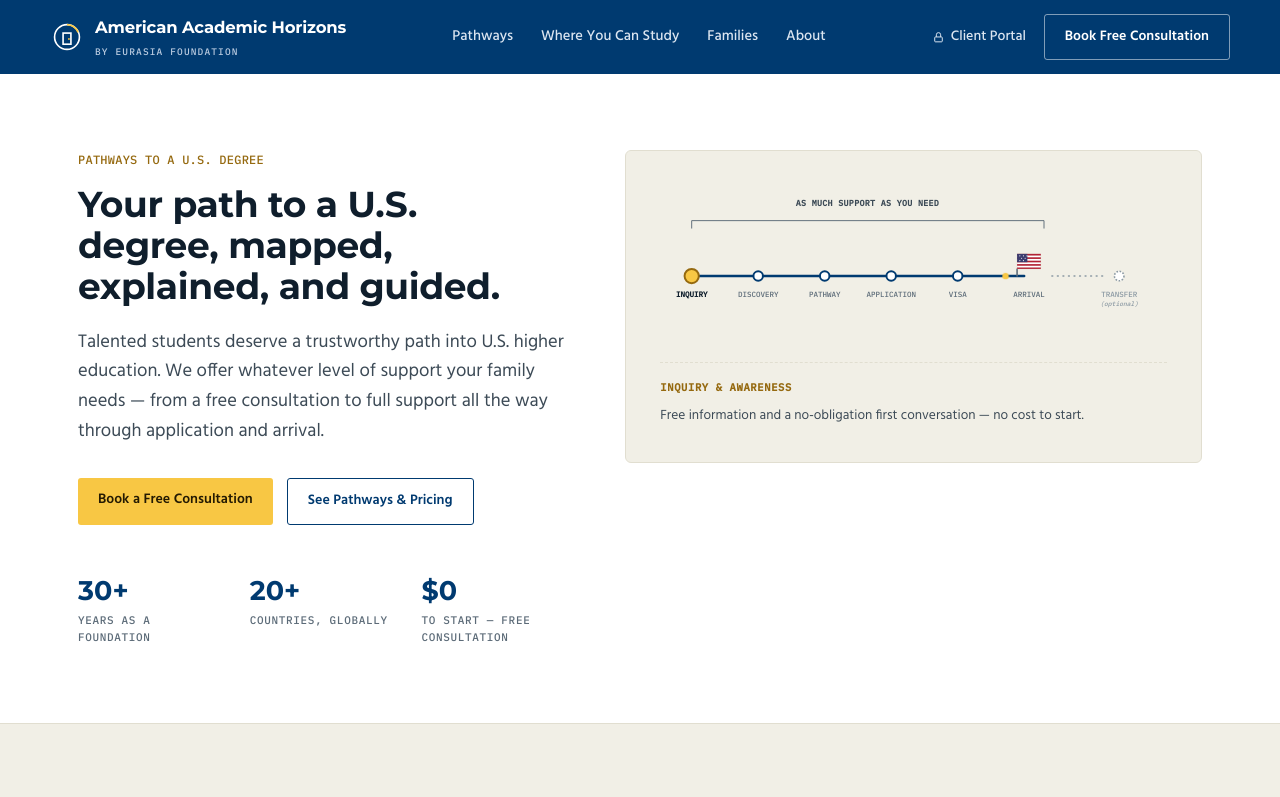
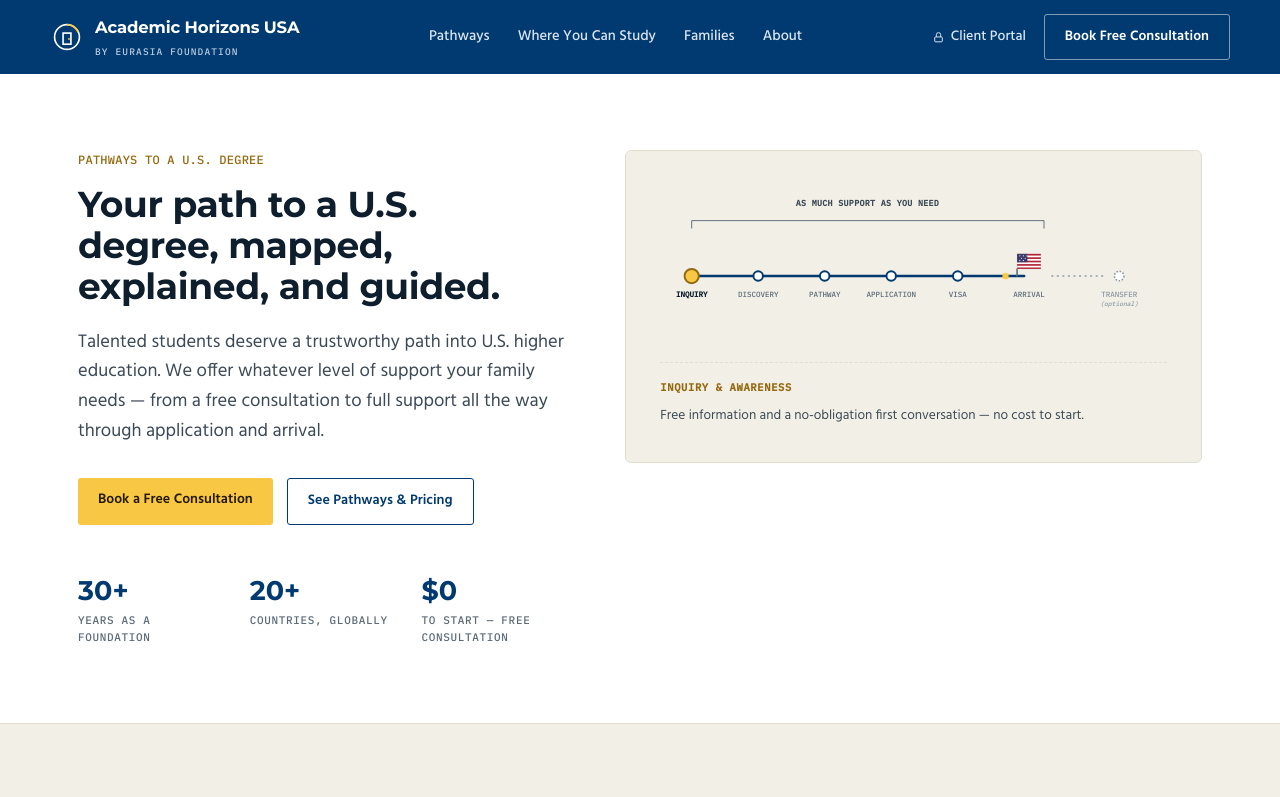
Before and after one commit to htopalyan/american-academic-horizons, a plain HTML site: page index.html in a window 1280 px wide. Shown: the top 797 px of the page. Drawn offline with Linux system fonts and the light colour scheme.

Commit message:
Rename site to Academic Horizons USA (#4)
Co-authored-by: htopalyan <321150655+htopalyan@users.noreply.github.com>
Co-authored-by: Claude Sonnet 5.5 <noreply@anthropic.com>

```diff
--- a/index.html
+++ b/index.html
@@ -3,7 +3,7 @@
 <head>
 <meta charset="UTF-8">
 <meta name="viewport" content="width=device-width, initial-scale=1">
-<title>American Academic Horizons</title>
+<title>Academic Horizons USA</title>
 <link rel="preconnect" href="https://fonts.googleapis.com">
 <link rel="preconnect" href="https://fonts.gstatic.com" crossorigin>
 <link href="https://fonts.googleapis.com/css2?family=Montserrat:wght@500;600;700;800&family=Hind:wght@400;500;600&family=IBM+Plex+Mono:wght@500&display=swap" rel="stylesheet">
@@ -403,7 +403,7 @@
         <circle cx="29" cy="29" r="1.4" fill="#F8C744"/>
       </svg>
       <span>
-        <span class="name">American Academic Horizons</span>
+        <span class="name">Academic Horizons USA</span>
         <span class="parent">by Eurasia Foundation</span>
       </span>
     </a>
@@ -1003,18 +1003,18 @@
     <div class="wrap">
       <span class="eyebrow">About Eurasia Foundation</span>
       <h1 id="about-h1" style="font-size:clamp(28px,4vw,42px);margin-top:12px;">Opening Doors. Building Futures.</h1>
-      <p class="sec-sub measure">American Academic Horizons is Eurasia Foundation's newest initiative — the same organization, thirty years in, turning toward a new kind of doorway.</p>
+      <p class="sec-sub measure">Academic Horizons USA is Eurasia Foundation's newest initiative — the same organization, thirty years in, turning toward a new kind of doorway.</p>
 
       <div class="timeline">
         <div class="t-stop"><i></i><span class="yr">1992</span><span class="d">Eurasia Foundation founded</span></div>
         <div class="t-stop"><i></i><span class="yr">2007</span><span class="d">Transformation into an international NGO</span></div>
         <div class="t-stop"><i></i><span class="yr">2019</span><span class="d">Expansion of our projects in Central Asia</span></div>
-        <div class="t-stop"><i></i><span class="yr">2026</span><span class="d">American Academic Horizons launches</span></div>
+        <div class="t-stop"><i></i><span class="yr">2026</span><span class="d">Academic Horizons USA launches</span></div>
       </div>
 
       <div style="margin-top:64px;max-width:70ch;">
         <h2 style="font-size:22px;">Why a foundation is doing this.</h2>
-        <p style="margin-top:14px;color:var(--ink-soft);font-size:16px;">Eurasia Foundation is a non&#8209;profit international development organization dedicated to engaging citizens and empowering communities globally. For over three decades, we've worked directly in the communities we serve — not as a distant funder, but as a partner on the ground. That commitment expanded into Central Asia in 2019, reaching Kazakhstan, Tajikistan, Turkmenistan, and Uzbekistan with locally led development work. American Academic Horizons grew out of a simple observation from that work: talented students across Central Asia have real paths to U.S. colleges, and smaller U.S. colleges have real room for them, but almost nobody is connecting the two honestly. So we built the connection ourselves, using the same standards of transparency and accountability that have defined our work since 1992.</p>
+        <p style="margin-top:14px;color:var(--ink-soft);font-size:16px;">Eurasia Foundation is a non&#8209;profit international development organization dedicated to engaging citizens and empowering communities globally. For over three decades, we've worked directly in the communities we serve — not as a distant funder, but as a partner on the ground. That commitment expanded into Central Asia in 2019, reaching Kazakhstan, Tajikistan, Turkmenistan, and Uzbekistan with locally led development work. Academic Horizons USA grew out of a simple observation from that work: talented students across Central Asia have real paths to U.S. colleges, and smaller U.S. colleges have real room for them, but almost nobody is connecting the two honestly. So we built the connection ourselves, using the same standards of transparency and accountability that have defined our work since 1992.</p>
         <p style="margin-top:14px;font-size:15px;"><a href="https://eurasia.org" target="_blank" rel="noopener" style="color:var(--navy);font-weight:600;text-decoration:none;border-bottom:1px solid var(--gold);">See Eurasia Foundation's full history and current programs at eurasia.org ↗</a></p>
       </div>
 
@@ -1045,7 +1045,7 @@
       <span class="updated" style="display:block;margin-top:10px;font-family:'IBM Plex Mono',monospace;font-size:12px;color:var(--muted);">Last updated: September 2026</span>
 
       <div class="narrative" style="margin-top:32px;">
-        <p>These terms cover your use of American Academic Horizons' advising services and this website. By booking a consultation or purchasing a package, you agree to them.</p>
+        <p>These terms cover your use of Academic Horizons USA's advising services and this website. By booking a consultation or purchasing a package, you agree to them.</p>
 
         <h2>Who can use our services</h2>
         <p>Our services, including the free consultation, are for students who are 18 years of age or older. We are not able to advise or accept payment on behalf of a student under 18.</p>
@@ -1129,7 +1129,7 @@
   <div class="wrap">
     <div class="footer-grid">
       <div class="footer-brand">
-        <div class="name">American Academic Horizons</div>
+        <div class="name">Academic Horizons USA</div>
         <p class="tag">An Eurasia Foundation initiative. Opening Doors. Building Futures.</p>
       </div>
       <div>
@@ -1154,7 +1154,7 @@
     </div>
     <div class="footer-bottom">
       <span>Admission decisions aren't ours to make — but if a student isn't admitted anywhere on a Full&#8209;Service Pathway or Direct Admission Premium package, your fee is fully refunded. Available to students 18 and older.</span>
-      <span>© 2026 Eurasia Foundation. American Academic Horizons is a program of Eurasia Foundation. <a href="#/terms" style="color:inherit;text-decoration:underline;">Terms</a> · <a href="#/privacy" style="color:inherit;text-decoration:underline;">Privacy</a></span>
+      <span>© 2026 Eurasia Foundation. Academic Horizons USA is a program of Eurasia Foundation. <a href="#/terms" style="color:inherit;text-decoration:underline;">Terms</a> · <a href="#/privacy" style="color:inherit;text-decoration:underline;">Privacy</a></span>
     </div>
   </div>
 </footer>
@@ -1163,14 +1163,14 @@
 (function(){
   var routes = ['home','pathways','what-is-2plus2','where-you-can-study','families','about','terms','privacy'];
   var titles = {
-    'home':'American Academic Horizons — Eurasia Foundation',
-    'pathways':'Pathways & Pricing — American Academic Horizons',
-    'what-is-2plus2':'What is 2+2? — American Academic Horizons',
-    'where-you-can-study':'Where You Can Study — American Academic Horizons',
-    'families':'Families & FAQ — American Academic Horizons',
-    'about':'About Eurasia Foundation — American Academic Horizons',
-    'terms':'Terms of Service — American Academic Horizons',
-    'privacy':'Privacy Policy — American Academic Horizons'
+    'home':'Academic Horizons USA — Eurasia Foundation',
+    'pathways':'Pathways & Pricing — Academic Horizons USA',
+    'what-is-2plus2':'What is 2+2? — Academic Horizons USA',
+    'where-you-can-study':'Where You Can Study — Academic Horizons USA',
+    'families':'Families & FAQ — Academic Horizons USA',
+    'about':'About Eurasia Foundation — Academic Horizons USA',
+    'terms':'Terms of Service — Academic Horizons USA',
+    'privacy':'Privacy Policy — Academic Horizons USA'
   };
   var sections = document.querySelectorAll('section.route');
   var navLinks = document.querySelectorAll('nav.primary a[data-route]');
```
